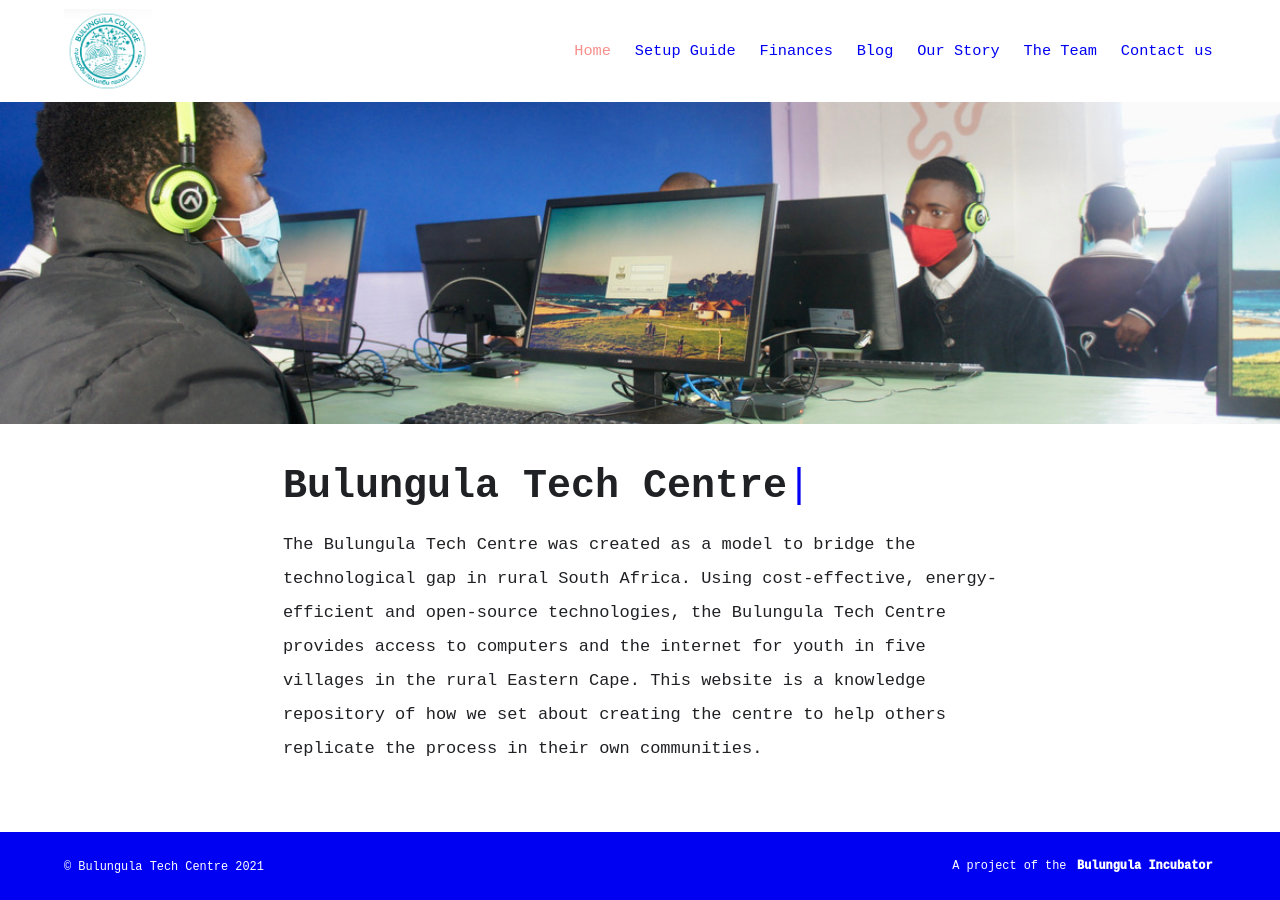
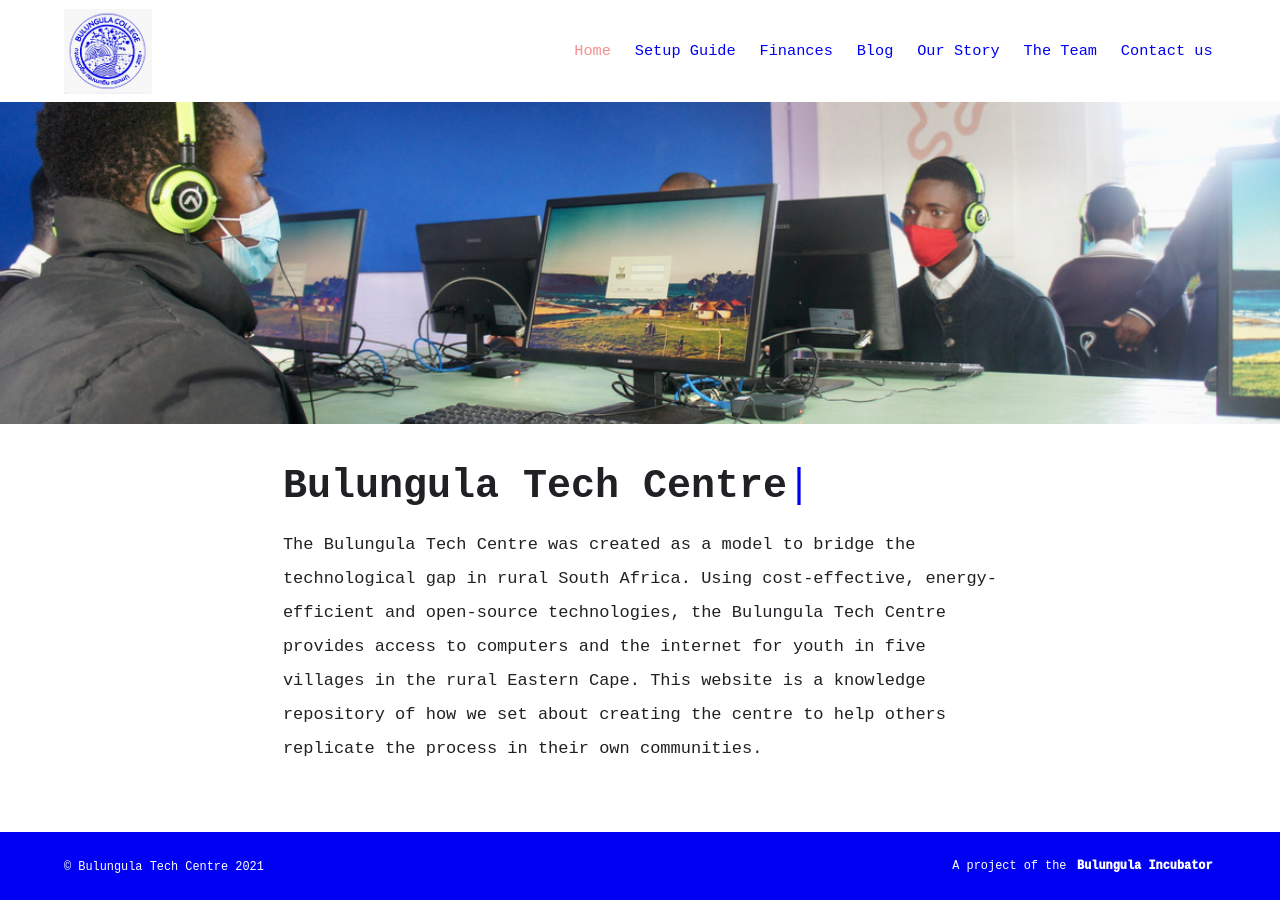
Before and after one commit to bulungula-tech-centre/bulungula-tech-centre, a Jekyll site: the page built from index.md, in a window 1280 px wide. Built offline with Jekyll 4.4.1, drawn with Linux system fonts in a browser that asks for light colours.

Commit message:
chenge logo to better blue

```diff
--- a/_config.yml
+++ b/_config.yml
@@ -88,7 +88,7 @@ defaults:
 encoding: utf-8 # Make sure the encoding is right
 lang: en-GB # Set the site language
 title: "Bulungula Tech Centre" # Site name or title, also used in jekyll-seo-tag
-logo: "/assets/logos/logo.png" # Site logo, also used in jekyll-seo-tag
+logo: "/assets/logos/logo.jpeg" # Site logo, also used in jekyll-seo-tag
 description: "A scale-able, low-cost tech centre built with Raspberry Pis and free, open-source software" # Site description and default description, also used in jekyll-seo-tag
 url: "https://bulungula-tech-centre.github.io/" # Site url, also used in jekyll-seo-tag
 baseurl: ""
```
Also changed, not shown: assets/logos/logo.jpeg (added).
